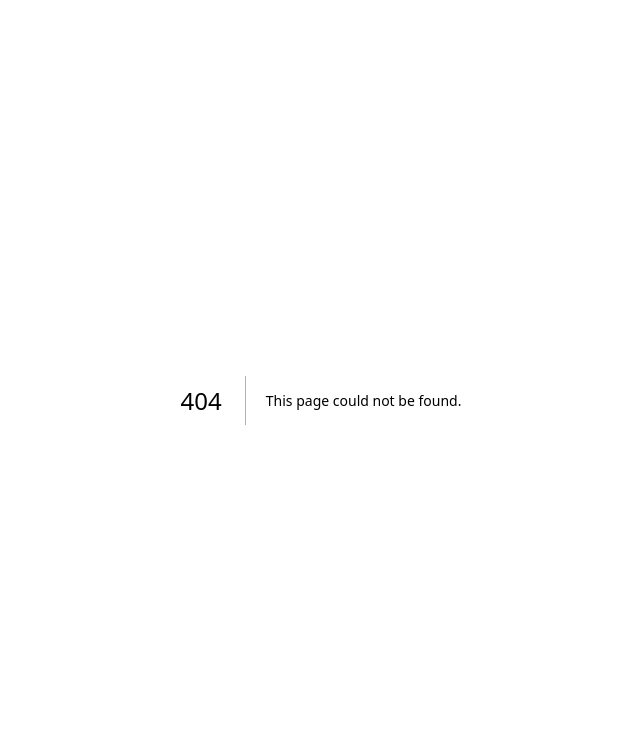
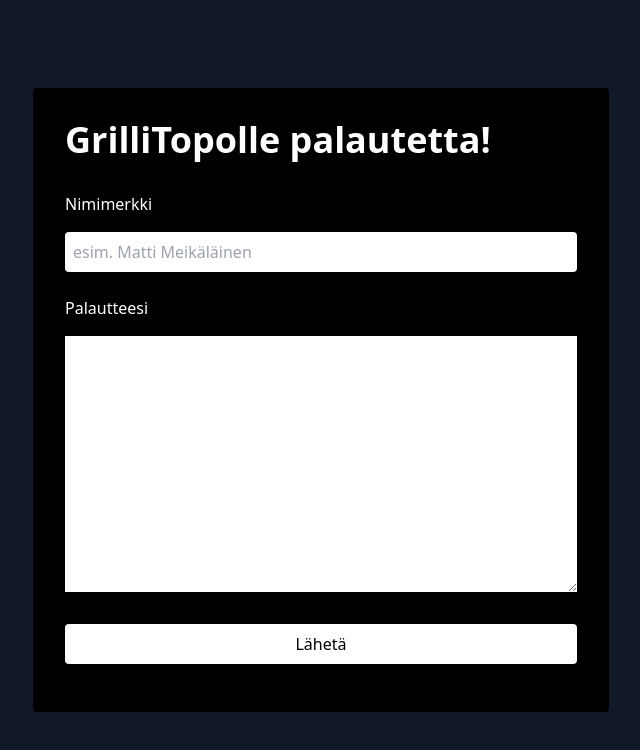
Before and after one commit to duubliduu/grillitopo-site, a Next.js app: page /feedback in a window 1280 px wide. Before the commit this address had no page. Shown: the top 750 px of the page, without its empty margins (319-959 px from the left). Built offline with nearby package versions, Linux system fonts and the light colour scheme.

Commit message:
Add feedback form

```diff
--- /dev/null
+++ b/src/pages/feedback/index.tsx
@@ -0,0 +1,114 @@
+import Link from "next/link";
+import { useRouter } from "next/router";
+import { useEffect, useState } from "react";
+
+const Feedback = () => {
+  const [message, setMessage] = useState("");
+  const [nick, setNick] = useState("");
+  const [showError, setShowError] = useState("");
+  const [isLoading, setIsLoading] = useState(false);
+  const [isSent, setISent] = useState(false);
+
+  const router = useRouter();
+
+  const resetForm = () => {
+    setMessage("");
+    setNick("");
+    setShowError("");
+    setIsLoading(false);
+    setISent(true);
+  };
+
+  const handleError = (error: Error) => {
+    setShowError(error.message || "Viestin lähettäminen ei onnistu!");
+  };
+
+  const handleSubmit = () => {
+    if (!nick.trim() || !message.trim()) {
+      setShowError("Nimimerkki ja viesti ovat pakollisia!");
+      return;
+    }
+
+    setIsLoading(true);
+
+    fetch("/api/send", {
+      method: "POST",
+      headers: {
+        "Content-type": "application/json",
+      },
+      body: JSON.stringify({ nick, message }),
+    })
+      .then(resetForm)
+      .catch(handleError);
+  };
+
+  useEffect(() => {
+    if (isSent) {
+      setTimeout(() => {
+        router.push("/");
+      }, 3000);
+    }
+  }, [router, isSent]);
+
+  return (
+    <main className="bg-gray-900 w-full h-full sm:py-4 sm:px-4 flex items-center justify-center">
+      <div className="max-w-xl px-4 py-4 sm:px-8 sm:py-8 rounded bg-current grow">
+        <section className="w-full aspect-video">
+          {showError && (
+            <div className="rounded my-4 p-1 bg-white">
+              <div className="border-red-500 rounded border-2 p-2 text-red-500">
+                <span className="font-bold">Ooops! </span>
+                {showError}
+              </div>
+            </div>
+          )}
+          {isSent ? (
+            <div className="py-48 flex flex-col justify-center align-middle">
+              <h1 className="text-white text-4xl mb-8 font-bold text-center">
+                Kiitos PALAUTTEESTA!
+              </h1>
+              <p className="text-white text-center">
+                <Link href="/">Takaisin etusivulle</Link>
+              </p>
+            </div>
+          ) : (
+            <div>
+              <h1 className="text-white text-4xl mb-8 font-bold">
+                GrilliTopolle palautetta!
+              </h1>
+              <div className="flex flex-col ">
+                <label className="text-white">Nimimerkki</label>
+                <input
+                  name="nick"
+                  value={nick}
+                  disabled={isLoading}
+                  onChange={(e) => setNick(e.target.value)}
+                  placeholder="esim. Matti Meikäläinen"
+                  className="rounded p-2 my-4"
+                />
+                <label className="text-white mt-2">Palautteesi</label>
+                <textarea
+                  value={message}
+                  rows={10}
+                  name="message"
+                  disabled={isLoading}
+                  className="my-4 p-2"
+                  onChange={(e) => setMessage(e.target.value)}
+                />
+                <button
+                  disabled={isLoading}
+                  onClick={handleSubmit}
+                  className="bg-white rounded p-2 my-4"
+                >
+                  Lähetä
+                </button>
+              </div>
+            </div>
+          )}
+        </section>
+      </div>
+    </main>
+  );
+};
+
+export default Feedback;
```
